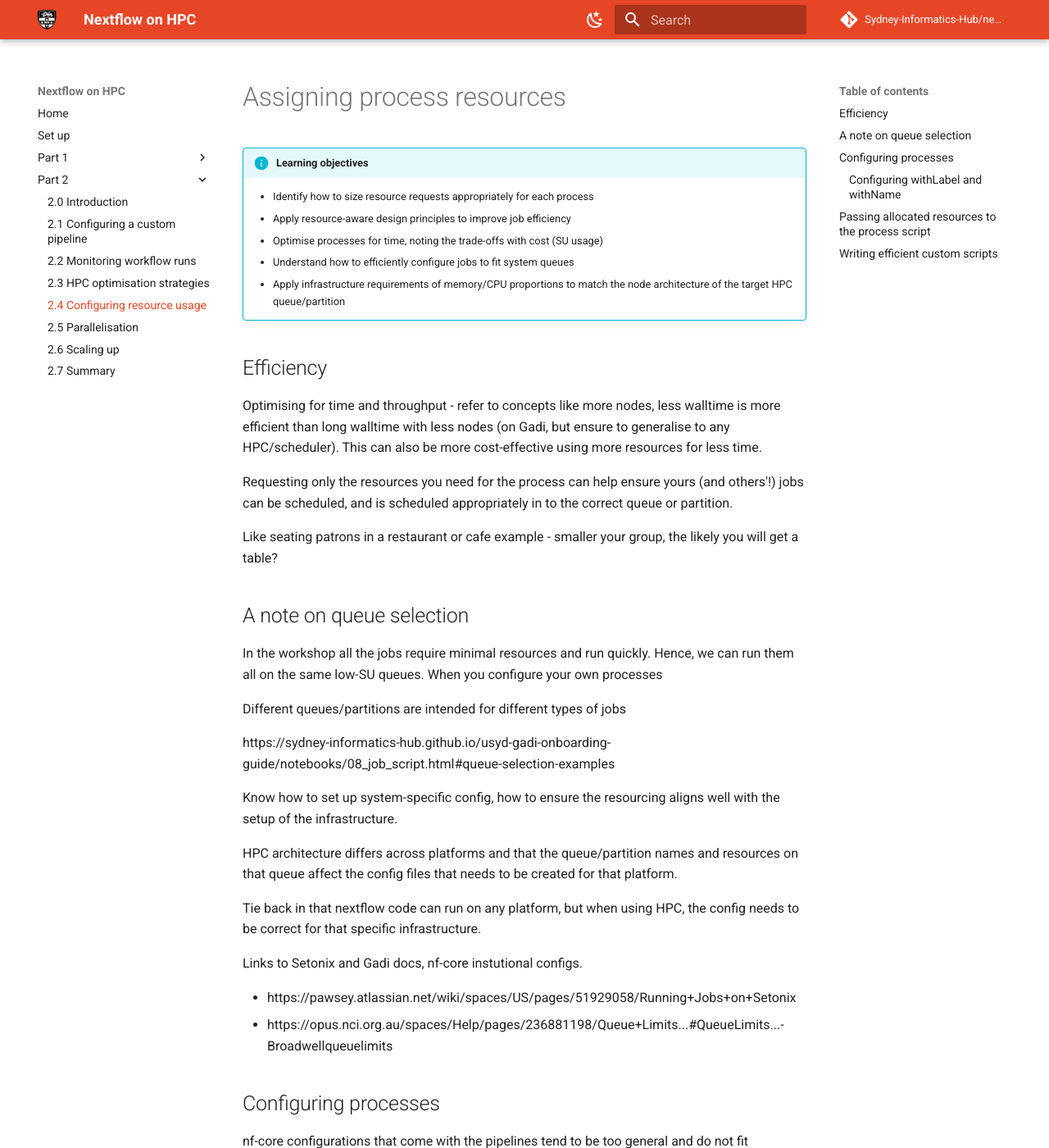
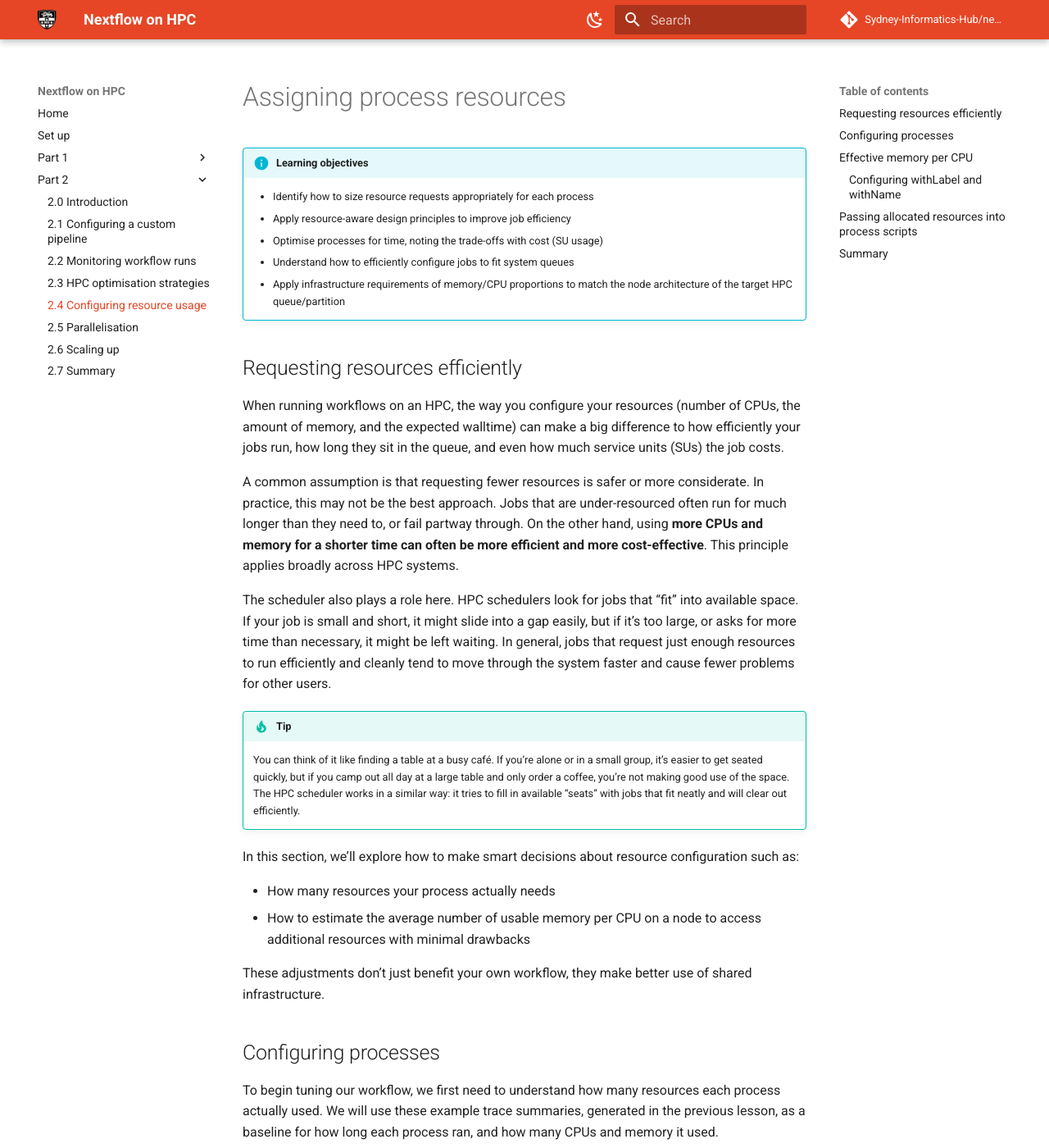
Before and after one commit to Sydney-Informatics-Hub/nextflow-hpc-workshop, an MkDocs documentation site: the page built from docs/part2/24_resourcing.md, in a window 1280 px wide and 1400 px high. Shown: the whole window at 82% size. Built offline with MkDocs 1.6.1 and Material for MkDocs 9.7.7, drawn with Linux system fonts in a browser that asks for light colours; comment, search, counter and statistics services are not loaded; some of the changed text lies outside the part shown.

````diff
--- a/docs/part2/24_resourcing.md
+++ b/docs/part2/24_resourcing.md
@@ -9,52 +9,29 @@
     - Apply infrastructure requirements of memory/CPU proportions to match the node
     architecture of the target HPC queue/partition
 
-## Efficiency
+## Requesting resources efficiently
 
-Optimising for time and throughput - refer to concepts like more nodes, less
-walltime is more efficient than long walltime with less nodes (on Gadi, but
-ensure to generalise to any HPC/scheduler). This can also be more
-cost-effective using more resources for less time.
+When running workflows on an HPC, the way you configure your resources (number of CPUs, the amount of memory, and the expected walltime) can make a big difference to how efficiently your jobs run, how long they sit in the queue, and even how much service units (SUs) the job costs.
 
-Requesting only the resources you need for the process can help ensure
-yours (and others'!) jobs can be scheduled, and is scheduled appropriately
-in to the correct queue or partition.
+A common assumption is that requesting fewer resources is safer or more considerate. In practice,
+this may not be the best approach. Jobs that are under-resourced often run for much longer than they need to, or fail partway through. On the other hand, using **more CPUs and memory for a shorter time can often be more efficient and more cost-effective**. This principle applies broadly across HPC systems.
 
-Like seating patrons in a restaurant or cafe example - smaller your group,
-the likely you will get a table?
+The scheduler also plays a role here. HPC schedulers look for jobs that “fit” into available space. If your job is small and short, it might slide into a gap easily, but if it’s too large, or asks for more time than necessary, it might be left waiting. In general, jobs that request just enough resources to run efficiently and cleanly tend to move through the system faster and cause fewer problems for other users.
 
-## A note on queue selection
+!!! tip
 
-In the workshop all the jobs require minimal resources and run quickly.
-Hence, we can run them all on the same low-SU queues. When you configure
-your own processes
+    You can think of it like finding a table at a busy café. If you’re alone or in a small group, it’s easier to get seated quickly, but if you camp out all day at a large table and only order a coffee, you’re not making good use of the space. The HPC scheduler works in a similar way: it tries to fill in available “seats” with jobs that fit neatly and will clear out efficiently.
 
-Different queues/partitions are intended for different types of jobs
+In this section, we’ll explore how to make smart decisions about resource configuration such as:
 
-https://sydney-informatics-hub.github.io/usyd-gadi-onboarding-guide/notebooks/08_job_script.html#queue-selection-examples
+* How many resources your process actually needs
+* How to estimate the average number of usable memory per CPU on a node to access additional resources with minimal drawbacks
 
-Know how to set up system-specific config, how to ensure the resourcing aligns
-well with the setup of the infrastructure.
-
-HPC architecture differs across platforms and that the queue/partition
-names and resources on that queue affect
-the config files that needs to be created for that platform.
-
-Tie back in that nextflow code can run on any platform, but when using HPC, the
-config needs to be correct for that specific infrastructure.
-
-Links to Setonix and Gadi docs, nf-core instutional configs.
-
-- https://pawsey.atlassian.net/wiki/spaces/US/pages/51929058/Running+Jobs+on+Setonix
-- https://opus.nci.org.au/spaces/Help/pages/236881198/Queue+Limits...#QueueLimits...-Broadwellqueuelimits
+These adjustments don’t just benefit your own workflow, they make better use of shared infrastructure.
 
 ## Configuring processes
 
-nf-core configurations that come with the pipelines tend to be too general and do not
-fit architecture. This can slow down scheduling by requesting more resources than
-required (block other users - HPC is a shared system, and can underutilise node allocations.
-
-Example trace files we use to configure our resources.
+To begin tuning our workflow, we first need to understand how many resources each process actually used. We will use these example trace summaries, generated in the previous lesson, as a baseline for how long each process ran, and how many CPUs and memory it used.
 
 === "Gadi (PBS)"
 
@@ -78,9 +55,15 @@ Example trace files we use to configure our resources.
     | STATS (1)                  | COMPLETED | 0    | 10.3s    | 0ms      | 2    | 123.9% | 2 GB   | 0.0% | 2 MB     |
     | MULTIQC                    | COMPLETED | 0    | 19s      | 5.1s     | 2    | 72.5%  | 2 GB   | 0.0% | 86.7 MB  |
 
-We will now configure our scheduler-specific configs so it fits the node
-infrastructure you are using. Recall that we specified extra CPUs to get
-the workflow running:
+While we could configure each process to match these values, we’re instead going to take a broader view. We'll explore how HPC systems allocate memory per CPU, and how to align our process requests to match this architecture more effectively.
+
+This approach lets us make the most of the available resources - sometimes even getting "extra" memory at no additional cost and still remain scheduled quickly.
+
+## Effective memory per CPU
+
+Recall that this is the configuration we used in Part 2.1 to get the pipeline running on the respective HPC systems:
+
+TODO: check these values are correct i.e. 230GB/256, not 230GB/128 normalbw
 
 === "Gadi (PBS)"
 
@@ -100,161 +83,33 @@ the workflow running:
     }
     ```
 
-- Go to explain pages
-- https://pawsey.atlassian.net/wiki/spaces/US/pages/51929058/Running+Jobs+on+Setonix
-- https://opus.nci.org.au/spaces/Help/pages/236881198/Queue+Limits...#QueueLimits...-Broadwellqueuelimits
+The reason for these values come down to requesting a balanced amount of memory, relative to your CPU.
 
-TODO: Figure for MEM/CPU
+TODO: Add node CPU/MEM figure from part 1
 
-- How does this impact: scheduling time?
-- SUs?
+Most HPC systems allocate jobs to nodes based on both CPU and memory requests, where each queue or partition is associated with a specific type of node with:
 
-The following steps will build off this configuration.
+- A fixed number of CPUs
+- A fixed amount of memory
 
-### Configuring `withLabel` and `withName`
+This means there is an **average amount of memory per CPU** - this becomes an important consideration for optimising resource requests for your Nextflow processes.
 
-Processes that require the same resources are recommended to be
-configured using the `withLabel` process directive. This let's you
-control one set of values instead of having to change the values for each
-process indivdually.
-
-In this case, `withName` will be used for processes `FASTQC` and `GENOTYPE`,
-where extra tuning is required.
-
-Note that there is redundancy between the now default `process` configuration
-and the `withLabel: 'process_small` configuration. This is useful to have when
-new processes/modules are being added, to be explicit what the default is vs.
-the ones we intentionally want with the default settings.
-
-!!! example "Exercise"
-
-    Update your `conf/custom.config`:
-
-    === "Gadi (PBS)"
-
-        ```groovy title="conf/custom.config"
-        process {
-            // Default configuration for unconfigured processes
-            cpus = 4 // 'normalbw' queue = 128 GB / 28 CPU ~ 4.6
-            memory = 2.GB
-
-            // Configuration for processes labelled as "process_small"
-            withLabel: 'process_small' {
-                cpus = 4
-                memory = 2.GB
-                time = 2.minutes
-            }
-
-            // GENOTYPE requires extra walltime
-            withName: 'GENOTYPE' {
-                cpus = 4
-                memory = 2.GB
-                time = 5.minutes
-            }
-
-            // TODO: configure the memory
-            withName: 'FASTQC' {
-                cpus = 4
-                memory = // Exercise: to identify
-                time = 2.minutes
-            }
-        }
-        ```
-
-    === "Setonix (Slurm)"
-
-        ```groovy title="conf/custom.config"
-        process {
-            // Default configuration for all processes
-            cpu = 2 // 'work' partition = 230 GB / 128 CPU ~ 1.8
-            memory = 2.GB
-
-            // Configuration for processes labelled as "small"
-            withLabel: 'process_small' {
-                cpus = 2
-                memory = 2.GB
-                time = 2.minutes
-            }
-
-            // GENOTYPE requires extra walltime
-            withName: 'GENOTYPE' {
-                cpus = 2
-                memory = 2.GB
-                time = 5.minutes
-            }
-
-            // TODO: configure the memory
-            withName: 'FASTQC' {
-                cpus = 2
-                memory = // Exercise: to identify
-                time = 2.minutes
-            }
-        }
-        ```
-
-Next, we need to go into the following modules and add the `withLabel` directive
-to ensure that these resources are assigned:
-
-- `align.nf`
-- `fastqc.nf`
-- `joint_genotype.nf`
-- `multiqc.nf`
-- `stats.nf`
-
-!!! example "Exercises"
-
-    On both Gadi and Setonix, add the following line at the end of the
-    process directives. An example is provided for `modules/align.nf`
-    and `modules/stats.nf`:
-
-    ```groovy title='modules/align.nf' hl_lines='5'
-    process ALIGN {
-
-        container "quay.io/biocontainers/mulled-v2-fe8faa35dbf6dc65a0f7f5d4ea12e31a79f73e40:1bd8542a8a0b42e0981337910954371d0230828e-0"
-        publishDir "${params.outdir}/alignment"
-        label "process_small"
-
-        input:
-        tuple val(sample_id), path(reads_1), path(reads_2)
-        tuple val(ref_name), path(bwa_index)
-
-    // truncated
-    }
-    ```
-
-    ```groovy title='modules/stats.nf' hl_lines='5'
-    process STATS {
-
-        container "quay.io/biocontainers/bcftools:1.22--h3a4d415_1"
-        publishDir "${params.outdir}/genotyping"
-        label "process_small"
-
-        input:
-        tuple val(cohort_id), path(cohort_vcf), path(cohort_vcf_idx)
-
-    // truncated
-    }
-    ```
-
-    Ensure this is added to the remaining modules listed above.
-
-We will give `FASTQC` two CPUs to process each of the paired-end reads.
-According to the trace, it does not require much memory, so the limiting
+Based on the discussion of the optimal `FASTQC` threads in Part 1, we will give `FASTQC` two CPUs to process each of the paired-end reads. According to the trace file, it does not require much memory, so the limiting
 resource here is CPU.
 
-Let's find the effective usable RAM/core.
+Let's find the effective usable memory per CPU for the `normalbw` queue on Gadi, and the `work` partition on Setonix.
 
 !!! example "Exercise"
 
     Refering to the HPC queue/partition documentation, how much memory
-    should you allocate given the `cpus = 2`?
+    should you allocate given a process that requires `cpus = 2`?
 
-    ??? question "Hints"
+    Steps:
 
-        - Divide the usuable RAM on that queue/partition, by the highest
-        number of CPUs.
-        - Multiply that value with 2 CPUs
-        - Round up/down.
+    - Divide the usuable RAM on that queue/partition, by the highest
+    number of CPUs.
+    - Multiply that value with 2 CPUs
+    - Round up/down.
 
     === "Gadi (PBS)"
 
@@ -278,7 +133,39 @@ Let's find the effective usable RAM/core.
             - 1.8GB x 2 CPU required = 3.6
             - 4 GB memory
 
+Now that we’ve calculated the effective memory per CPU on each system, the next consideration is - how much should we actually request for a small, fast process like `FASTQC`?
+
+Let’s look at the trade-offs.
+
+If we request:
+
+- 2 CPUs and 4 GB memory (on the Setonix `work` partition), this takes advantage of all the memory you’re entitled to, but `FASTQC` won't actually use that memory. So you're not getting any extra performance and may lengthen the time in queue.
+- 2 CPUs and 2 GB memory, on the other hand, still gives `FASTQC` enough to run, and because you're requesting less RAM, your job may be scheduled faster - as it can fit into more available nodes.
+
+TODO: What's the decision?
+
+### Configuring `withLabel` and `withName`
+
+TODO: More explanation
+
+Now that we have decided the process, we will configure it.
+
+Processes that require the same resources are recommended to be
+configured using the `withLabel` process directive. This let's you
+control one set of values instead of having to change the values for each
+process indivdually.
+
+In this case, `withName` will be used for processes `FASTQC` and `GENOTYPE`,
+where extra tuning is required.
+
+Note that there is redundancy between the now default `process` configuration
+and the `withLabel: 'process_small` configuration. This is useful to have when
+new processes/modules are being added, to be explicit what the default is vs.
+the ones we intentionally want with the default settings.
+
 !!! example "Exercise"
+
+    Update your custom configs:
 
     === "Gadi (PBS)"
 
@@ -341,42 +228,81 @@ Let's find the effective usable RAM/core.
         }
         ```
 
-!!! tip
+Next, we need to go into the following modules and add the `withLabel` directive
+to ensure that these resources are assigned:
 
-    Requesting extra resources may not always be required, but this is
-    particularly useful for tools where you need to explicitly specify
-    the memory to use as part of the `script` block.
+- `align.nf`
+- `fastqc.nf`
+- `joint_genotype.nf`
+- `multiqc.nf`
+- `stats.nf`
 
-    We will explore this with the `GENOTYPE` and `JOINT_GENOTYPE` processes.
+!!! example "Exercises"
 
-Takeaway: Specifying the number of resources is the first step of
+    **TODO: REPLACE THIS SO LABELS ARE ADDED IN THE CUSTOM.CONFIG**
+
+    On both Gadi and Setonix, add the following line at the end of the
+    process directives. An example is provided for `modules/align.nf`
+    and `modules/stats.nf`:
+
+    ```groovy title='modules/align.nf' hl_lines='5'
+    process ALIGN {
+
+        container "quay.io/biocontainers/mulled-v2-fe8faa35dbf6dc65a0f7f5d4ea12e31a79f73e40:1bd8542a8a0b42e0981337910954371d0230828e-0"
+        publishDir "${params.outdir}/alignment"
+        label "process_small"
+
+        input:
+        tuple val(sample_id), path(reads_1), path(reads_2)
+        tuple val(ref_name), path(bwa_index)
+
+    // truncated
+    }
+    ```
+
+    ```groovy title='modules/stats.nf' hl_lines='5'
+    process STATS {
+
+        container "quay.io/biocontainers/bcftools:1.22--h3a4d415_1"
+        publishDir "${params.outdir}/genotyping"
+        label "process_small"
+
+        input:
+        tuple val(cohort_id), path(cohort_vcf), path(cohort_vcf_idx)
+
+    // truncated
+    }
+    ```
+
+    Ensure this is added to the remaining modules listed above.
+
+Specifying the number of resources is the first step of
 ensuring you don't ask for resources you don't need. On systems with
 a lot of freedom (cloud instances, workstations) this is sufficient.
 
 However on shared HPC systems, we need to be more explicit with what
 we can use. Providing the extra resources can provide extra processing
-power in comparison to being stringent.
+power for supported tools, in comparison to being stringent.
 
-## Passing allocated resources to the process script
+Whilst the way the data is processed stays the same, it is important to review how your tools work (read their documentation!) and whether they can utilise extra resources.
 
-Some tools require you to explicitly specify how much resources to use in
-the process script block.
+## Passing allocated resources into process scripts
+
+Nextflow allows you to request specific resources for each process (like CPU and memory), but this doesn’t automatically tell the tool inside the process to use those resources. Some bioinformatics tools require you to explicitly specify how much memory or how many threads to use inside the script block, or uses a suboptimal default.
+
+If this is not done, **the scheduler may assign the resources, but the process itself might underutilise them** - reducing efficiency and potentially wasting queue time.
 
 If you do not update this, the resources will be allocated but not all
 completely utilised. In our current pipeline the memory is hardcoded for
 processes `GENOTYPE` and `JOINT_GENOTYPE` with 4 GB of memory.
 
-This is bad practice due to the reason above.
+In our current workflow, the `GENOTYPE` and `JOINT_GENOTYPE` processes hardcode the Java heap size (-Xmx4g). This is not ideal, because:
 
-In this section we will "softcode" the requested values according to what
-we have defined in `conf/custom.config`. This provides several benefits:
+- It ignores any values set in the config file (custom.config)
+- It prevents automatic adjustment if more memory is allocated
+- It can lead to unnecessary limits or, worse, unexpected failures
 
-- Additional memory will be assigned automatically to that process
-  when specified in a config file.
-- If the process will exceed the memory requirement, it will cap and throw an
-  error. This is useful to know so the appropriate memory can be specified.
-- If the process underutilises memory, this may reduce the scheduling time given
-  less resources are requested.
+Instead, we can make these values dynamic using `task.memory.toGiga()`. This allows the process to always match the memory allocated by the scheduler.
 
 In this case the size of the data will not impact the memory usage drastically
 as the previous trace files show that both processes use less than 4 GB. In
@@ -425,16 +351,27 @@ added memory allocated, and reduce walltime.
 
 !!! example "Exercises"
 
-    Run your newly configured pipeline with `./run.sh`.
+    Once updated, run your newly configured pipeline using.
 
-TODO: Inspect trace file, and note that there should be no difference in efficiency
-or resource usage, as our datasets are small.
+    ```bash
+    ./run.sh
+    ```
 
-Other examples of tools include `STAR` with threads and memory, or samtools sort
-where you can explicitly control the amount of mem per sort thread.
+    Once complete, inspect the new trace file.
 
-## Writing efficient custom scripts
+You should see no major changes in memory usage or efficiency - but now your script matches the config, and will adjust based on any changes to the memory allocation.
 
-Other things to consider - when writing custom R or Python scripts, writing
-them efficiently. Utilising things like vectorisation, libraries such as numpy
-etc., OpenMPI - link out.
+!!! info "Writing efficient custom scripts"
+
+Beyond resource flags, it's also important to write efficient code inside your processes. If you're writing custom scripts (e.g. in Python or R):
+
+- Prefer vectorised operations over loops
+- Use optimised libraries like `numpy` for Python scripts
+- Consider parallelisation strategies (e.g. OpenMP)
+- Avoid holding large objects in memory unnecessarily
+
+While these are outside the scope of this workshop, they’re essential if you want to scale up workflows on HPC.
+
+## Summary
+
+TODO
````
Also changed, not shown: other parts of docs/part2/24_resourcing.md (+1 -1 lines).
